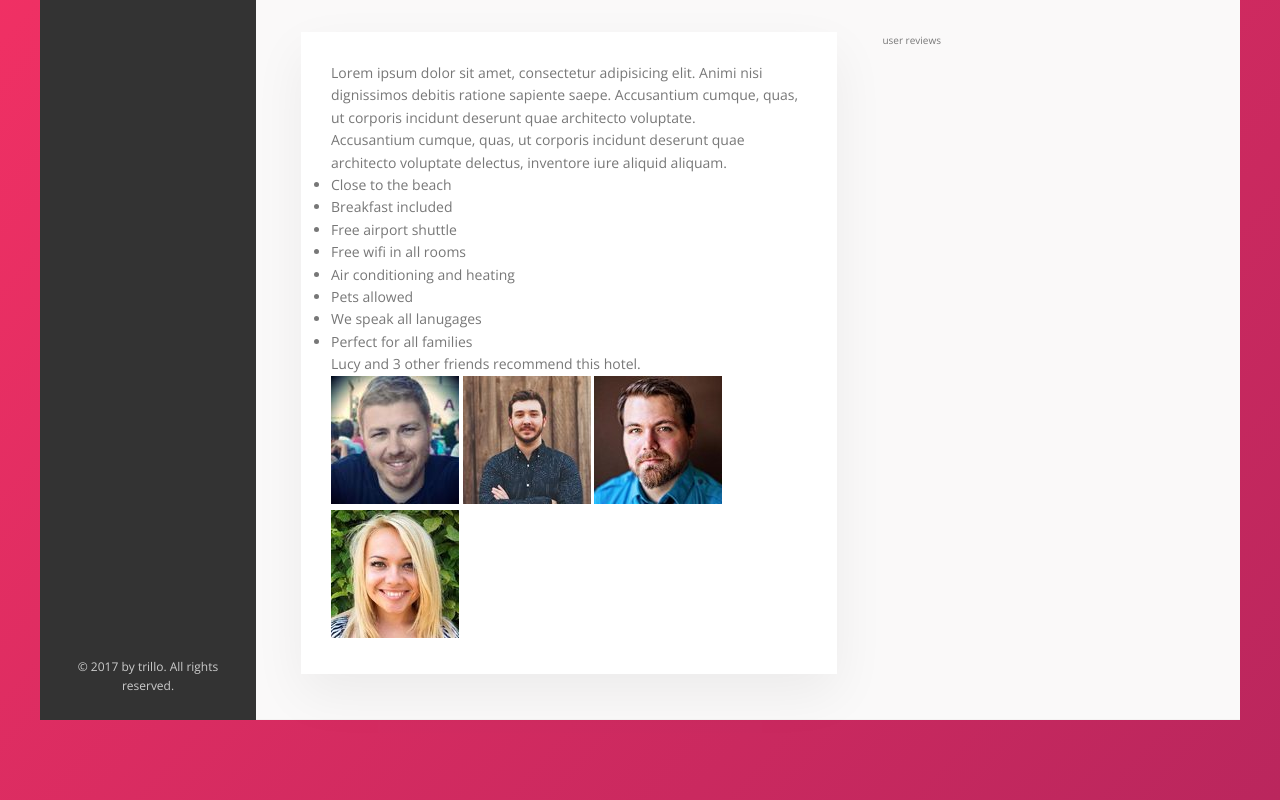
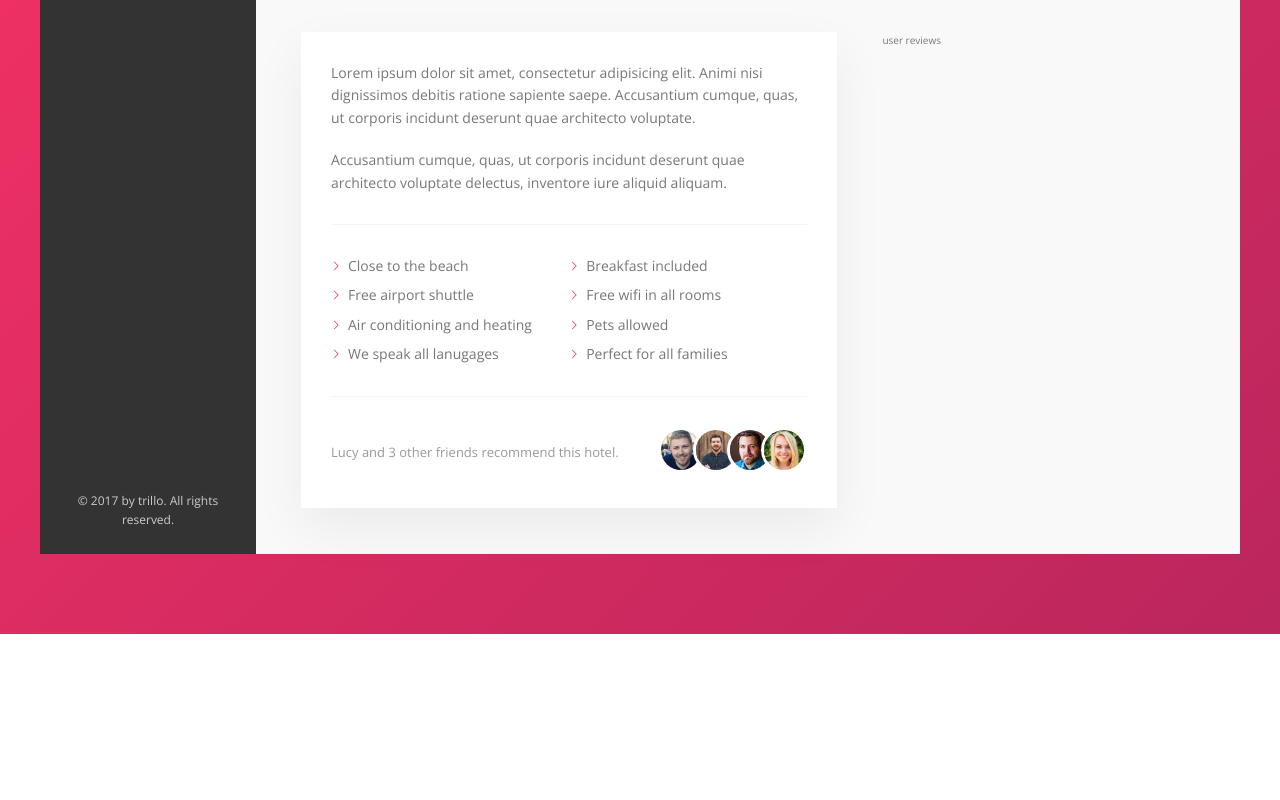
Before and after one commit to Franklinxavier/flexbox, a website: page index.html in a window 1280 px wide. Shown: the part 618-1418 px from the top of the page. After the commit the page ends 1252 px from the top, so only its background shows below. Drawn offline with nearby package versions, Linux system fonts and the light colour scheme.

Commit message:
description section completed fully with part 2

```diff
--- a/index.html
+++ b/index.html
@@ -142,14 +142,14 @@
                                 inventore iure aliquid aliquam.
                             </p>
                             <ul class="list">
-                                <li class="list-item">Close to the beach</li>
-                                <li class="list-item">Breakfast included</li>
-                                <li class="list-item">Free airport shuttle</li>
-                                <li class="list-item">Free wifi in all rooms</li>
-                                <li class="list-item">Air conditioning and heating</li>
-                                <li class="list-item">Pets allowed</li>
-                                <li class="list-item">We speak all lanugages</li>
-                                <li class="list-item">Perfect for all families</li>
+                                <li class="list__item">Close to the beach</li>
+                                <li class="list__item">Breakfast included</li>
+                                <li class="list__item">Free airport shuttle</li>
+                                <li class="list__item">Free wifi in all rooms</li>
+                                <li class="list__item">Air conditioning and heating</li>
+                                <li class="list__item">Pets allowed</li>
+                                <li class="list__item">We speak all lanugages</li>
+                                <li class="list__item">Perfect for all families</li>
                             </ul>
 
                             <div class="recommend">
@@ -157,10 +157,10 @@
                                     Lucy and 3 other friends recommend this hotel.
                                 </div>
                                 <div class="recommend__friends">
-                                    <img src="img/user-3.jpg" alt="Friend 1">
-                                    <img src="img/user-4.jpg" alt="Friend 2">
-                                    <img src="img/user-5.jpg" alt="Friend 3">
-                                    <img src="img/user-6.jpg" alt="Friend 4">
+                                    <img src="img/user-3.jpg" alt="Friend 1" class="recommend__photo">
+                                    <img src="img/user-4.jpg" alt="Friend 2" class="recommend__photo">
+                                    <img src="img/user-5.jpg" alt="Friend 3" class="recommend__photo">
+                                    <img src="img/user-6.jpg" alt="Friend 4" class="recommend__photo">
                                 </div>
                             </div>
                         </div>
--- a/sass/_components.scss
+++ b/sass/_components.scss
@@ -332,3 +332,79 @@
         }
     }
 }
+
+
+
+////////////////////////////////////////
+/// PARAGRAPH
+
+.paragraph {
+    &:not(:last-of-type) {
+        margin-bottom: 2rem;
+    }
+}
+
+////////////////////////////////////////
+/// LIST
+
+.list {
+    border-top: var(--line);
+    border-bottom: var(--line);
+    margin: 3rem 0;
+    padding: 3rem 0;
+    list-style: none;
+    display: flex;
+    flex-wrap: wrap;
+
+    //ensure that the margin not getting applied to last two child
+    & > :nth-last-child(n+3) {
+        margin-bottom: .7rem;
+    }
+
+    &__item {
+        flex: 0 0 50%;
+    }
+
+    &__item::before {
+        content: "";
+        display: inline-block;
+        height: 1rem;
+        width: 1rem;
+        margin-right: .7rem;
+
+        //Older browsers
+        // background-image: url("../img/chevron-thin-right.svg");
+        // background-size: cover;
+
+        background-color: var(--color-primary);
+        -webkit-mask-image: url("../img/chevron-thin-right.svg");
+        -webkit-mask-size: cover;
+
+        //if any other browsers implements this
+        mask-image: url("../img/chevron-thin-right.svg");
+        mask-size: cover;
+
+    }
+}
+
+////////////////////////////////////////
+/// RECOMMEND
+
+.recommend {
+    font-size: 1.3rem;
+    color: var(--color-grey-dark-3);
+    display: flex;
+    justify-content: space-between;
+    align-items: center;
+    &__photo {
+        box-sizing: content-box;
+        height: 4rem;
+        width: 4rem;
+        border: 3px solid #fff;
+        border-radius: 50%;
+
+        &:not(:last-child) {
+            margin-right: -1.5rem;
+        }
+    }
+}
```
Also changed, not shown: css/style.css.
